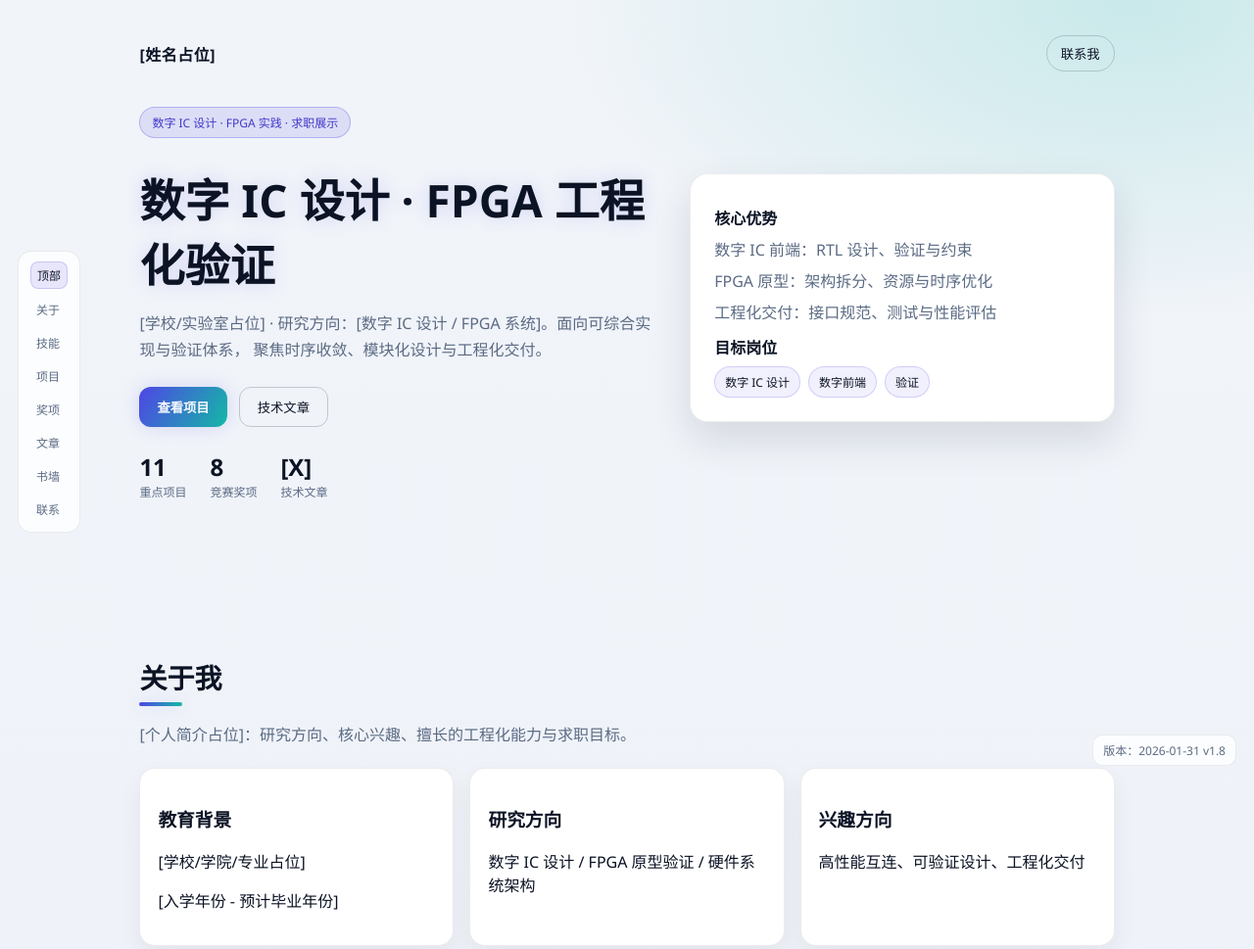
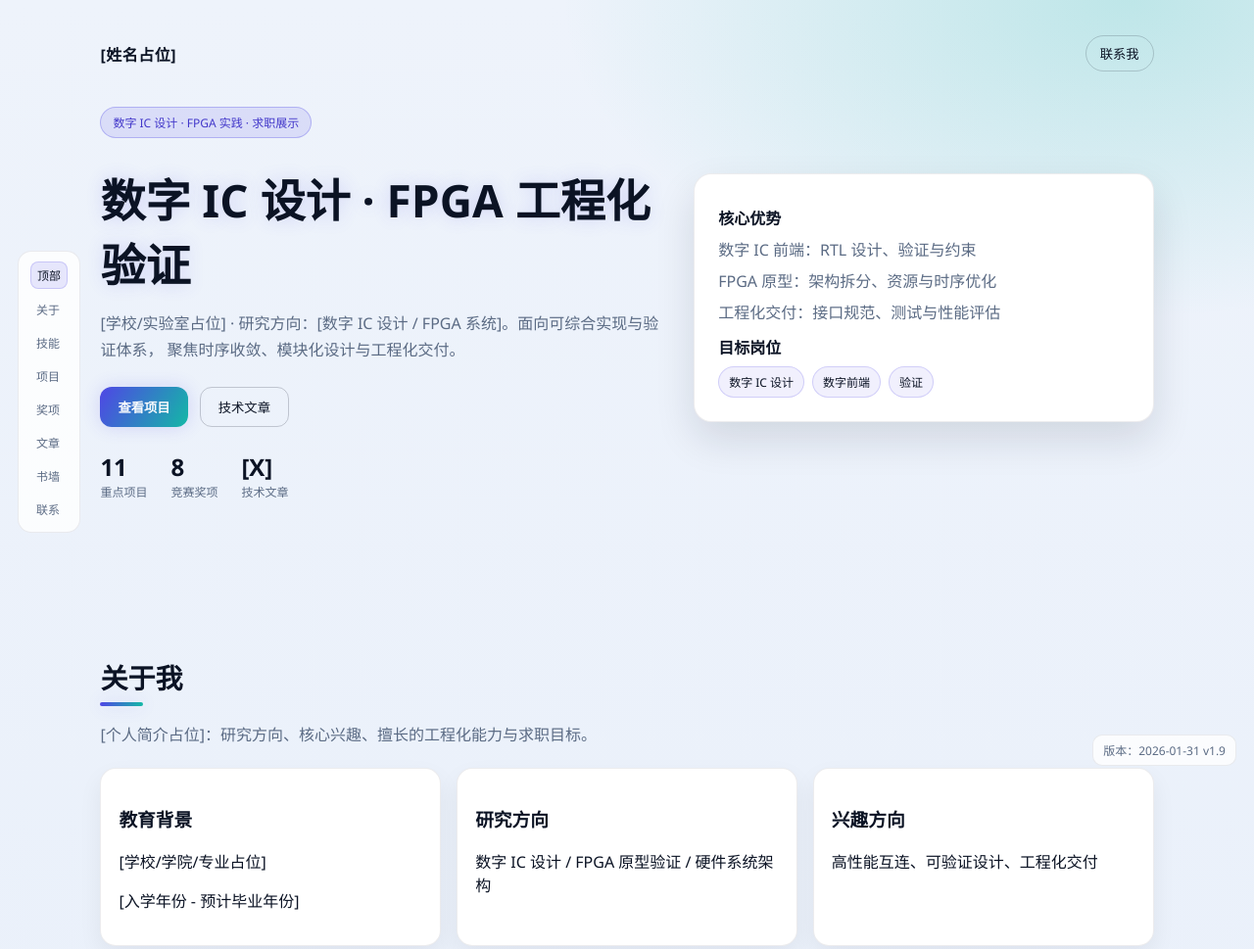
Before and after one commit to CanShine/canshine-profile, a plain HTML site: page index.html in a window 1280 px wide. Shown: the top 969 px of the page at 98% size. Drawn offline with Linux system fonts and the light colour scheme.

Commit message:
Increase color depth and restore wider layout

```diff
--- a/index.html
+++ b/index.html
@@ -4,7 +4,7 @@
     <meta charset="UTF-8" />
     <meta name="viewport" content="width=device-width, initial-scale=1" />
     <title>个人技术风采 · 展示页</title>
-    <link rel="stylesheet" href="styles.css?v=20260131-3" />
+    <link rel="stylesheet" href="styles.css?v=20260131-4" />
   </head>
   <body>
     <div class="bg-grid"></div>
@@ -386,7 +386,7 @@
       </div>
     </div>
 
-    <div class="debug-badge">版本：2026-01-31 v1.8</div>
+    <div class="debug-badge">版本：2026-01-31 v1.9</div>
 
     <template id="proj-image">
       <h3>图像增强</h3>
--- a/styles.css
+++ b/styles.css
@@ -1,7 +1,7 @@
 /* Clean, minimal light theme */
 :root {
-  --bg: #f1f4f9;
-  --bg-2: #e6ecf5;
+  --bg: #eef3fb;
+  --bg-2: #dde8f8;
   --card: #ffffff;
   --text: #0b1324;
   --muted: #5b6b84;
@@ -21,8 +21,9 @@ body {
   font-family: "Segoe UI", "PingFang SC", "Microsoft YaHei", sans-serif;
   color: var(--text);
   background:
-    radial-gradient(1200px 620px at 12% -10%, rgba(79, 70, 229, 0.22), transparent 60%),
-    radial-gradient(1000px 560px at 90% 0%, rgba(20, 184, 166, 0.18), transparent 58%),
+    radial-gradient(1200px 620px at 12% -10%, rgba(79, 70, 229, 0.28), transparent 60%),
+    radial-gradient(1000px 560px at 90% 0%, rgba(20, 184, 166, 0.22), transparent 58%),
+    radial-gradient(1100px 700px at 55% 110%, rgba(79, 70, 229, 0.12), transparent 55%),
     linear-gradient(180deg, var(--bg), var(--bg-2));
   min-height: 100vh;
 }
@@ -35,8 +36,6 @@ body {
   position: relative;
   z-index: 1;
   padding: 24px 8vw 80px;
-  max-width: 1200px;
-  margin: 0 auto;
 }
 
 .nav {
@@ -190,8 +189,6 @@ h1 {
   z-index: 1;
   padding: 56px 8vw;
   scroll-margin-top: 90px;
-  max-width: 1200px;
-  margin: 0 auto;
 }
 
 .section h2 {
```
Also changed, not shown: projects/car.html (+1 -1 lines), projects/chaos.html (+1 -1 lines), projects/fft.html (+1 -1 lines).
